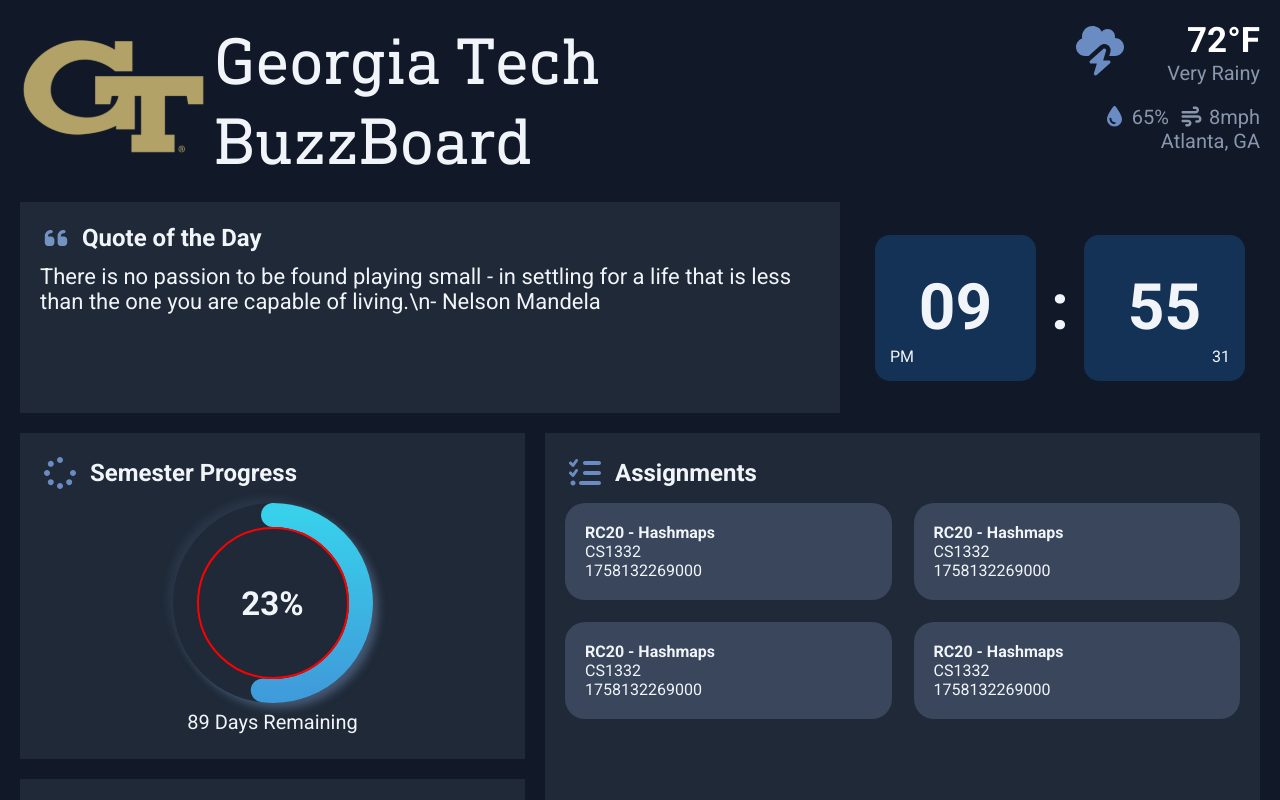
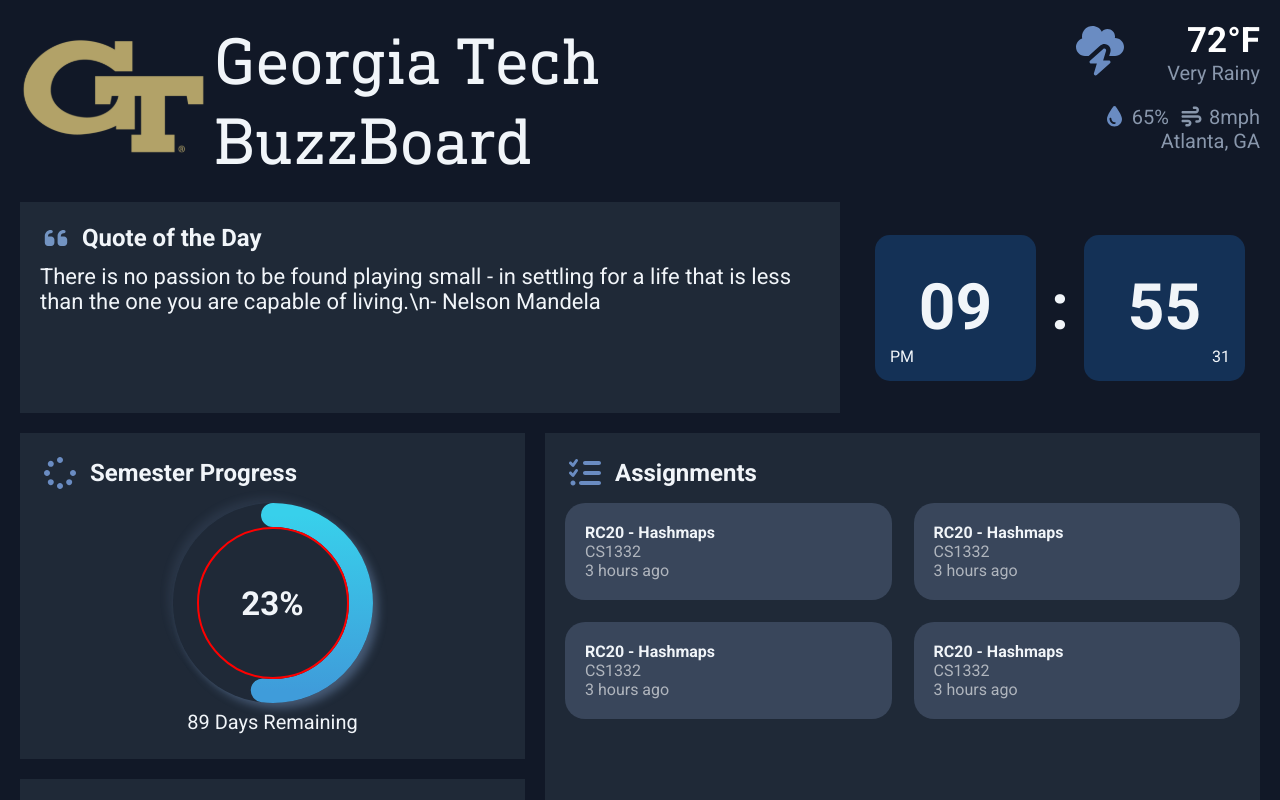
Before and after one commit to TheWalkingSea/BuzzBoard, a React (Vite) app: page / in a window 1280 px wide. Shown: the top 800 px of the page. Built offline with nearby package versions, Linux system fonts and the light colour scheme.

Commit message:
Fixed relative time error

```diff
--- a/src/Components/Assignments.css
+++ b/src/Components/Assignments.css
@@ -19,3 +19,7 @@
 .name {
     font-weight: bold;
 }
+
+.descriptionColor {
+    color: rgba(255, 255, 255, 0.6);
+}
--- a/src/Components/Assignments.tsx
+++ b/src/Components/Assignments.tsx
@@ -1,3 +1,4 @@
+import { get_relative_timestamp } from '../utils/Dates';
 import './Assignments.css';
 
 
@@ -38,8 +39,8 @@
                     {assignments.map((assignment) => (
                         <div className="assignment" key={assignment.name}>
                             <div className="name">{assignment.name}</div>
-                            <div>{assignment.course}</div>
-                            <div>{assignment.due}</div>
+                            <div className='descriptionColor'>{assignment.course}</div>
+                            <div className='descriptionColor'>{get_relative_timestamp(assignment.due)}</div>
                         </div>
                     ))}
                 </div>
```
